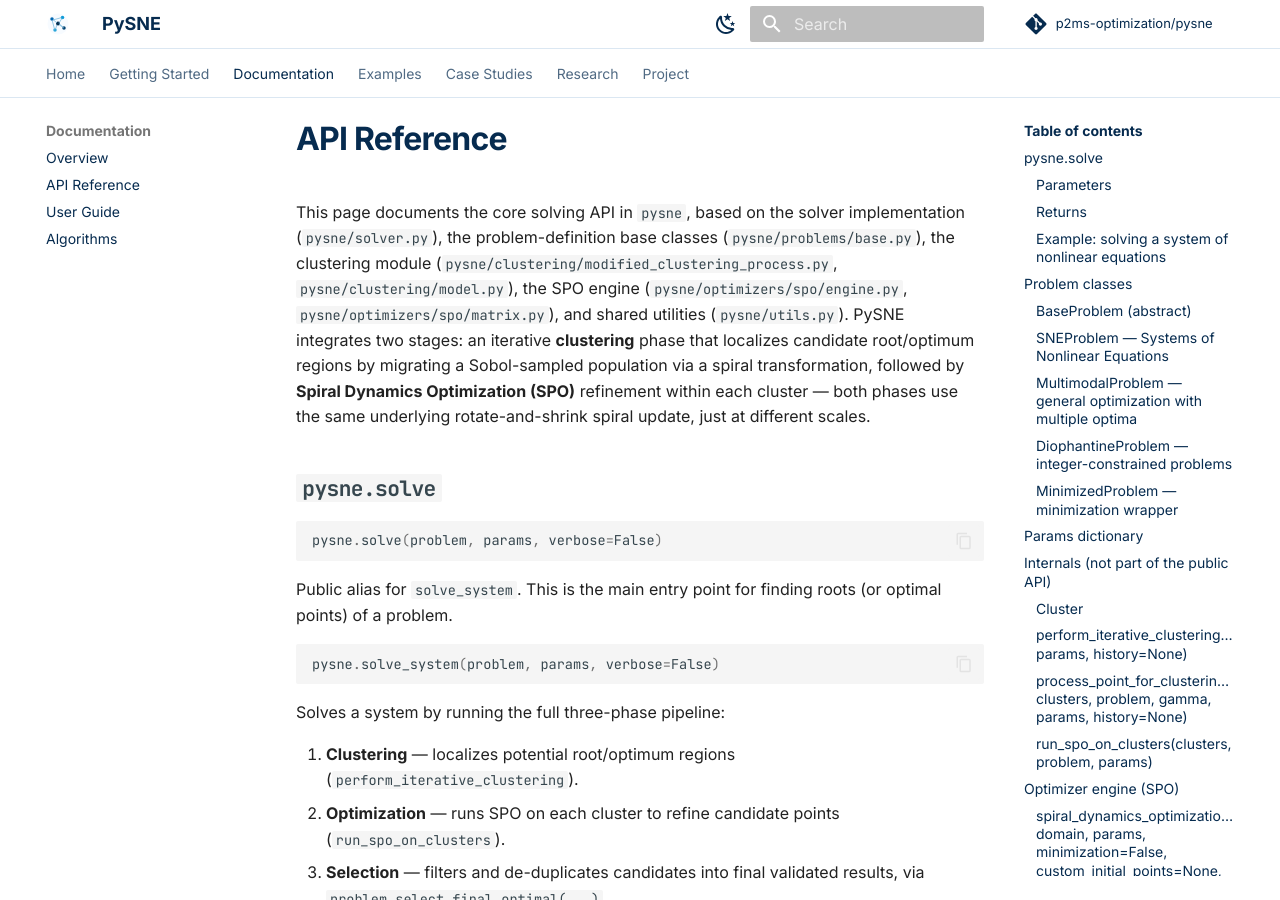
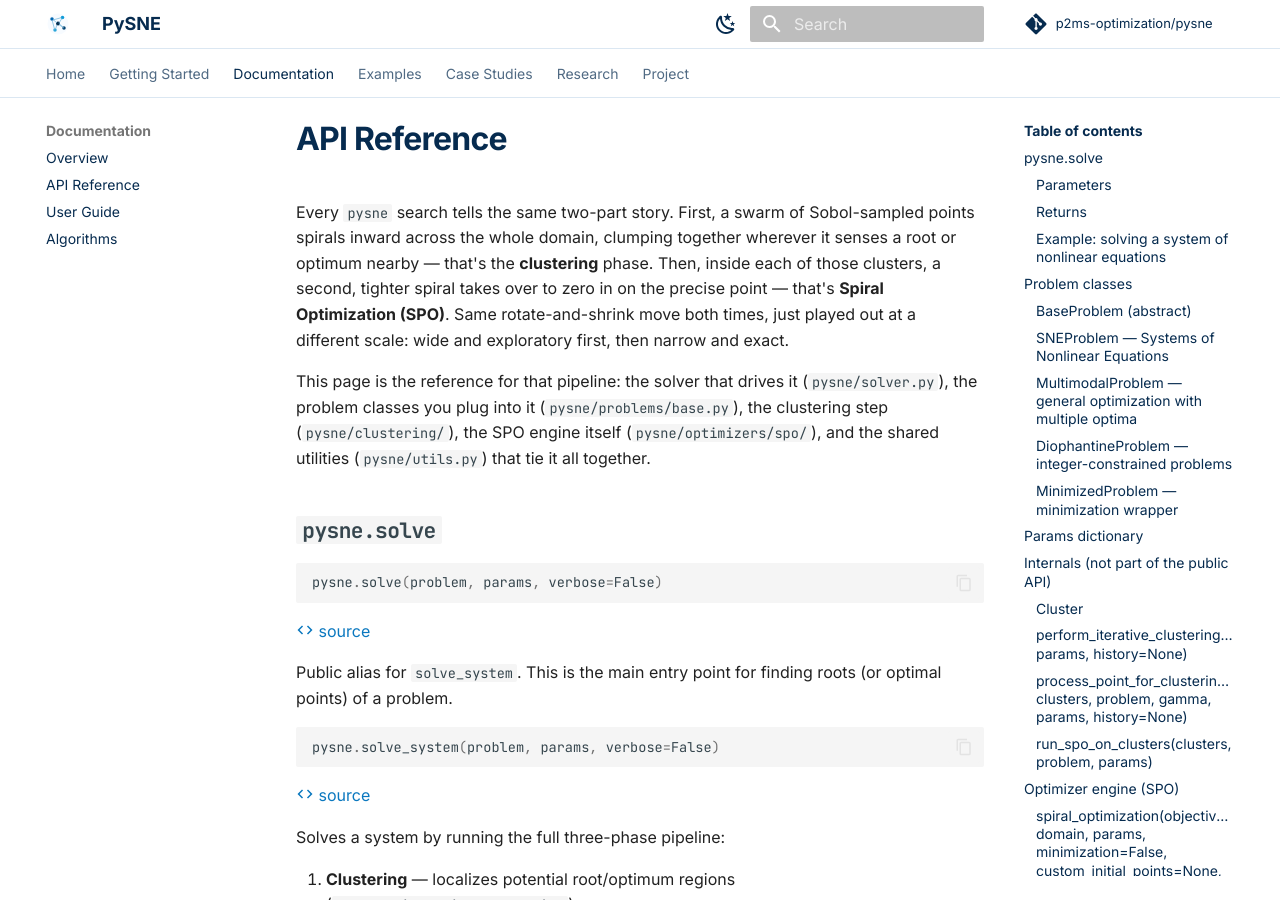
Before and after one commit to p2ms-optimization/pysne-web, an MkDocs documentation site: the page built from docs/documentation/api-reference.md, in a window 1280 px wide and 900 px high. Built offline with MkDocs 1.6.1 and Material for MkDocs 9.7.7, drawn with Linux system fonts in a browser that asks for light colours; a script that is not in the unit is left out; comment, search, counter and statistics services are not loaded; some of the changed text lies outside the part shown.

Commit message:
update documentation

````diff
--- a/docs/documentation/api-reference.md
+++ b/docs/documentation/api-reference.md
@@ -1,22 +1,27 @@
 # API Reference
 
-This page documents the core solving API in `pysne`, based on the solver
-implementation (`pysne/solver.py`), the problem-definition base classes
-(`pysne/problems/base.py`), the clustering module
-(`pysne/clustering/modified_clustering_process.py`, `pysne/clustering/model.py`),
-the SPO engine (`pysne/optimizers/spo/engine.py`, `pysne/optimizers/spo/matrix.py`),
-and shared utilities (`pysne/utils.py`). PySNE integrates two stages: an
-iterative **clustering** phase that localizes candidate root/optimum
-regions by migrating a Sobol-sampled population via a spiral
-transformation, followed by **Spiral Dynamics Optimization (SPO)**
-refinement within each cluster — both phases use the same underlying
-rotate-and-shrink spiral update, just at different scales.
+Every `pysne` search tells the same two-part story. First, a swarm of
+Sobol-sampled points spirals inward across the whole domain, clumping
+together wherever it senses a root or optimum nearby — that's the
+**clustering** phase. Then, inside each of those clusters, a second,
+tighter spiral takes over to zero in on the precise point — that's
+**Spiral Optimization (SPO)**. Same rotate-and-shrink move both times,
+just played out at a different scale: wide and exploratory first, then
+narrow and exact.
+
+This page is the reference for that pipeline: the solver that drives it
+(`pysne/solver.py`), the problem classes you plug into it
+(`pysne/problems/base.py`), the clustering step
+(`pysne/clustering/`), the SPO engine itself
+(`pysne/optimizers/spo/`), and the shared utilities
+(`pysne/utils.py`) that tie it all together.
 
 ## `pysne.solve`
 
 ```python
 pysne.solve(problem, params, verbose=False)
 ```
+[:material-code-tags: source](../_modules/pysne/solver.md#__codelineno-0-147)
 
 Public alias for `solve_system`. This is the main entry point for finding
 roots (or optimal points) of a problem.
@@ -24,6 +29,7 @@ roots (or optimal points) of a problem.
 ```python
 pysne.solve_system(problem, params, verbose=False)
 ```
+[:material-code-tags: source](../_modules/pysne/solver.md#__codelineno-0-90)
 
 Solves a system by running the full three-phase pipeline:
 
@@ -94,6 +100,7 @@ problem types that plug into `pysne.solve`. Every problem you define
 subclasses one of these.
 
 ### `BaseProblem` (abstract)
+[:material-code-tags: source](../_modules/pysne/problems/base.md#__codelineno-0-5)
 
 The shared contract every problem type implements.
 
@@ -111,6 +118,7 @@ and derives `self.n_var = len(self.domain)`. `self.equations` defaults to
 `None` and is set by subclasses that use equation systems.
 
 ### `SNEProblem` — Systems of Nonlinear Equations
+[:material-code-tags: source](../_modules/pysne/problems/base.md#__codelineno-0-56)
 
 `problem_type = "SNE"`
 
@@ -127,6 +135,7 @@ For finding roots of a system `F(x) = 0`.
     `1.0` as the residual approaches zero — see [Utility functions](#utility-functions-pysneutils) below.
 
 ### `MultimodalProblem` — general optimization with multiple optima
+[:material-code-tags: source](../_modules/pysne/problems/base.md#__codelineno-0-94)
 
 `problem_type = "Multimodal"`
 
@@ -140,6 +149,7 @@ For finding several local/global optima of `g_func`, not just roots.
     4. Deduplicates the remaining peaks via `filter_unique_roots(..., delta)`.
 
 ### `DiophantineProblem` — integer-constrained problems
+[:material-code-tags: source](../_modules/pysne/problems/base.md#__codelineno-0-148)
 
 `problem_type = "Diophantine"`
 
@@ -153,6 +163,7 @@ For problems where solutions must be integers.
 - `select_final_optimal(candidates)` (alias: `select_final_roots`) — rounds and deduplicates candidates as integer tuples, keeps them if `1.0 - f(x) <= epsilon`, deduplicates via `filter_unique_roots(..., delta)`, and optionally sorts symmetric-solution problems via `sort_unique_roots(..., sort=...)` (controlled by a `sort_solutions` params flag, or auto-enabled for a known set of symmetric benchmark class names).
 
 ### `MinimizedProblem` — minimization wrapper
+[:material-code-tags: source](../_modules/pysne/problems/base.md#__codelineno-0-237)
 
 `problem_type` — inherited from the wrapped problem (defaults to `"Multimodal"`).
 
@@ -202,6 +213,7 @@ These are used internally by `solve_system` and aren't intended to be
 called directly, but are documented here for contributors.
 
 ### `Cluster`
+[:material-code-tags: source](../_modules/pysne/clustering/model.md#__codelineno-0-3)
 
 ```python
 Cluster(center, radius)
@@ -217,6 +229,7 @@ algorithm can search for multiple distinct roots/optima in parallel.
 | `radius` | `float` | Radius of the cluster's region. |
 
 ### `perform_iterative_clustering(problem, params, history=None)`
+[:material-code-tags: source](../_modules/pysne/clustering/modified_clustering_process.md#__codelineno-0-120)
 
 The clustering phase (Phase 1 of `solve_system`). Locates candidate
 root/optimum regions before SPO refines them.
@@ -244,6 +257,7 @@ Pipeline:
 `list[Cluster]` — the distinct clusters found.
 
 ### `process_point_for_clustering(y, clusters, problem, gamma, params, history=None)`
+[:material-code-tags: source](../_modules/pysne/clustering/modified_clustering_process.md#__codelineno-0-8)
 
 Decides how a single point `y` affects the current cluster list, by
 comparing `y` against its nearest existing cluster center `x_C` through
@@ -272,6 +286,7 @@ comparing `y` against its nearest existing cluster center `x_C` through
 `list[Cluster]` — the updated cluster list.
 
 ### `run_spo_on_clusters(clusters, problem, params)`
+[:material-code-tags: source](../_modules/pysne/solver.md#__codelineno-0-10)
 
 Runs SPO on each cluster produced by the clustering phase to refine root
 candidates.
@@ -281,7 +296,7 @@ For every cluster, this function:
 1. Builds a local hypercube domain from the cluster's center and radius, clipped to the global domain.
 2. For `problem_type == "Diophantine"`, enforces a minimum effective radius of `1.0` and re-centers degenerate domains.
 3. Generates `spo_m` initial points inside the local domain via a Sobol sequence (`generate_sobol_points`).
-4. Runs `spiral_dynamics_optimization` on the local domain, maximizing `problem.evaluate_fitness` (SPO here is used as a maximizer, i.e. `minimization=False` — which is also why `MinimizedProblem` exists, to reframe minimization problems as maximization).
+4. Runs `spiral_optimization` on the local domain, maximizing `problem.evaluate_fitness` (SPO here is used as a maximizer, i.e. `minimization=False` — which is also why `MinimizedProblem` exists, to reframe minimization problems as maximization).
 
 **Parameters**
 
@@ -299,10 +314,11 @@ For every cluster, this function:
 
 ## Optimizer engine (SPO)
 
-`pysne.optimizers.spo` — the Spiral Dynamics Optimization Algorithm used
+`pysne.optimizers.spo` — the Spiral Optimization Algorithm used
 to refine candidates within each cluster.
 
-### `spiral_dynamics_optimization(objective_func, domain, params, minimization=False, custom_initial_points=None, equations=None, epsilon=None, return_history=False)`
+### `spiral_optimization(objective_func, domain, params, minimization=False, custom_initial_points=None, equations=None, epsilon=None, return_history=False)`
+[:material-code-tags: source](../_modules/pysne/optimizers/spo/engine.md#__codelineno-0-6)
 
 The core SPO loop. Migrates a population of search points toward the
 current best point each iteration via a spiral (rotate-and-shrink)
@@ -335,6 +351,7 @@ the residual drops below `epsilon`.
 4. For up to `k_max` iterations: moves every point via `new_points = S_n @ points - (S_n - I_n) @ x_star` (vectorized), re-evaluates, and updates `x_star` if a better point is found. Breaks early if solving an SNE and the residual clears `epsilon`.
 
 ### `get_rotation_matrix(n, theta)`
+[:material-code-tags: source](../_modules/pysne/optimizers/spo/matrix.md#__codelineno-0-3)
 
 Builds an `n × n` orthogonal rotation matrix by composing pairwise-plane
 rotations across every unique `(i, j)` pair of dimensions, each by angle
@@ -348,6 +365,23 @@ one dimension).
 
 **Returns** `numpy.ndarray` of shape `(n, n)`.
 
+### `generate_sobol_points(num_points, dimension, domain)`
+[:material-code-tags: source](../_modules/pysne/initialization/sampling.md#__codelineno-0-5)
+
+`pysne.initialization.sampling` — generates a low-discrepancy Sobol
+sequence scaled to `domain`, used to seed both the clustering phase and
+each SPO run with a uniform initial population. Falls back to plain
+pseudo-random uniform sampling if Sobol generation fails (e.g.
+dimensionality limits).
+
+| Name | Type | Description |
+|---|---|---|
+| `num_points` | int | Number of points to generate. Ideally a power of two (`2^m`) for the Sobol sequence's spatial-balance properties. |
+| `dimension` | int | Dimensionality of the sample space. |
+| `domain` | list of tuple | Per-dimension bounds `[(min_1, max_1), ...]`. |
+
+**Returns** `numpy.ndarray` of shape `(num_points, dimension)`.
+
 ---
 
 ## Utility functions (`pysne.utils`)
@@ -355,6 +389,7 @@ one dimension).
 Shared helpers used across the solver, clustering, and problem classes.
 
 ### `objective_function(x, system_of_equations)`
+[:material-code-tags: source](../_modules/pysne/utils.md#__codelineno-0-5)
 
 Converts a system of equations into a maximization-friendly fitness value:
 
@@ -368,11 +403,13 @@ raises a `TypeError`, `ValueError`, or `ZeroDivisionError` (e.g. overflow or
 division by zero in one of the equations).
 
 ### `is_in_domain(point, domain)`
+[:material-code-tags: source](../_modules/pysne/utils.md#__codelineno-0-38)
 
 Returns `True` if `point[i]` falls within `domain[i] = (lo, hi)` for every
 dimension `i` (inclusive bounds), else `False`.
 
 ### `validate_solutions(roots, equations, domain, epsilon)`
+[:material-code-tags: source](../_modules/pysne/utils.md#__codelineno-0-59)
 
 Filters a list of candidate roots, keeping only those that are in-domain
 **and** whose maximum absolute residual across all equations is strictly
@@ -380,6 +417,7 @@ below `epsilon`. Note: unlike `objective_function`'s combined/normalized
 fitness, this checks residuals directly and per-equation (`max`, not `sum`).
 
 ### `create_continuous_bounds(integer_domain, margin=0.5)`
+[:material-code-tags: source](../_modules/pysne/utils.md#__codelineno-0-93)
 
 Used by `DiophantineProblem` to expand each integer-domain dimension by
 `margin` on both sides, giving SPO a continuous space to search that still
@@ -387,6 +425,7 @@ reaches the integer values at the domain's edges. E.g.
 `[(-50, 50)] → [(-50.5, 50.5)]` with the default `margin=0.5`.
 
 ### `filter_unique_roots(candidates, delta)`
+[:material-code-tags: source](../_modules/pysne/utils.md#__codelineno-0-123)
 
 Deduplicates a list of `(point, fitness)` tuples: sorts by fitness
 descending, then greedily keeps points that are further than `delta` from
@@ -396,6 +435,7 @@ it replaces the existing entry. Returns a `numpy.ndarray` of the surviving
 points only (fitness values dropped).
 
 ### `sort_unique_roots(roots, sort=False)`
+[:material-code-tags: source](../_modules/pysne/utils.md#__codelineno-0-211)
 
 Removes duplicate solutions from a list of coordinate tuples. If
 `sort=True`, each solution's coordinates are sorted before comparison, so
@@ -403,6 +443,7 @@ permutations of the same values (e.g. symmetric solutions) are treated as
 duplicates; if `False`, only exact-order duplicates are removed.
 
 ### `calculate_sobol_discrepancy(num_points=None, dimension=None, points=None, domain=None)`
+[:material-code-tags: source](../_modules/pysne/utils.md#__codelineno-0-149)
 
 Diagnostic/QA helper (not part of the solving pipeline) that measures how
 uniformly a set of points covers the search space, via `scipy.stats.qmc.discrepancy`.
@@ -418,8 +459,3 @@ or invalid arguments.
 
 - [Algorithms](algorithms.md) — conceptual overview of the clustering + SPO pipeline.
 - [User Guide](user-guide.md) — practical walkthrough of defining and solving a system.
-
-!!! note "Help complete this page"
-    One piece is still unconfirmed: `generate_sobol_points` (`pysne.initialization.sampling`)
-    — used throughout to generate the initial Sobol-sampled populations for
-    both clustering and SPO, but its source hasn't been shared yet.
````
Also changed, not shown: docs/documentation/algorithms.md (+4 -4 lines), docs/documentation/user-guide.md (+6 -6 lines).
